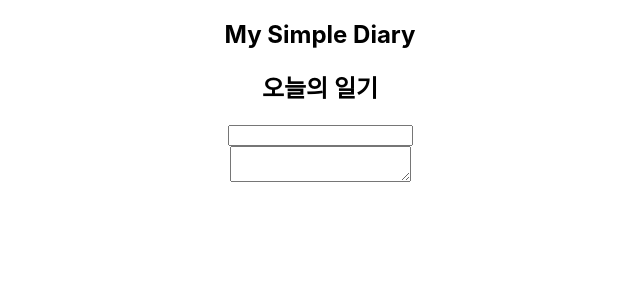
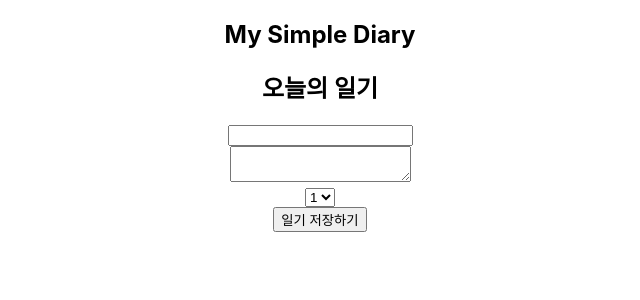
Before and after one commit to aka-nick/react-simple-diary, a React (Create React App) app: page / in a window 1280 px wide. Shown: the top 300 px of the page, without its empty margins (320-960 px from the left). Built offline with nearby package versions, Linux system fonts and the light colour scheme.

Commit message:
기본 dom 구현 완료

```diff
--- a/src/DiaryEditor.js
+++ b/src/DiaryEditor.js
@@ -4,6 +4,7 @@
   const [state, setState] = useState({
     author: "",
     content: "",
+    emotion: 1,
   });
 
   const handleChangeState = (e) => {
@@ -12,6 +13,11 @@
       ...state,
       [e.target.name]: e.target.value,
     });
+  };
+
+  const handleSubmit = () => {
+    console.log(state);
+    alert("저장 성공");
   };
 
   return (
@@ -35,6 +41,24 @@
           }}
         />
       </div>
+      <div>
+        <select
+          name="emotion"
+          value={state.emotion}
+          onChange={(e) => {
+            handleChangeState(e);
+          }}
+        >
+          <option value={1}>1</option>
+          <option value={2}>2</option>
+          <option value={3}>3</option>
+          <option value={4}>4</option>
+          <option value={5}>5</option>
+        </select>
+      </div>
+      <div>
+        <button onClick={handleSubmit}>일기 저장하기</button>
+      </div>
     </div>
   );
 };
```
